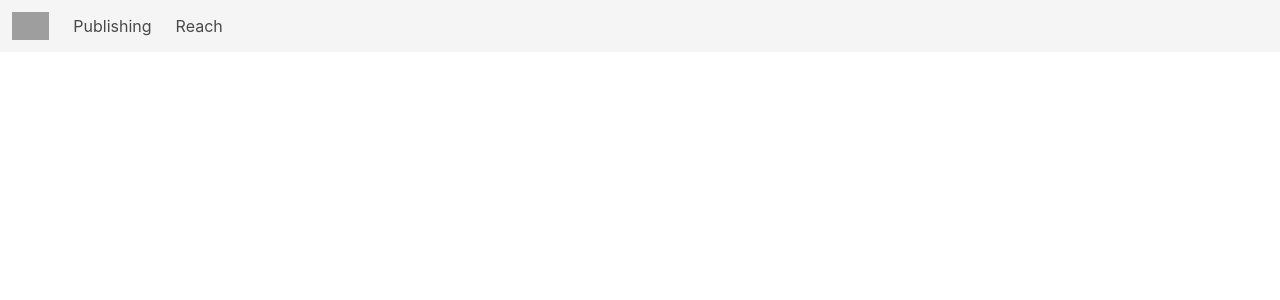
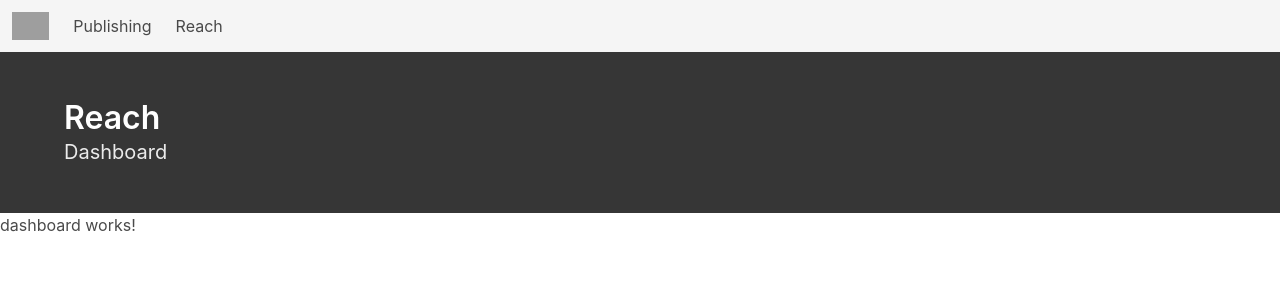
Before and after one commit to laszlofarkas/WebSite, an Angular app: page /reach in a window 1280 px wide. Before the commit this address led to /. Shown: the top 300 px of the page. Built offline with nearby package versions, Linux system fonts and the light colour scheme; grey boxes are pictures that could not be loaded.

Commit message:
Creat reach module

```diff
--- a/src/app/app.component.html
+++ b/src/app/app.component.html
@@ -1,7 +1,7 @@
 <nav class="navbar is-fixed-top is-light">
   <div class="navbar-brand">
     <div class="navbar-item">
-      <img src="https://lever-client-logos.s3.amazonaws.com/24481813-e1e1-46f6-9f36-c1099985bf10-1462345304796.png" alt="Faclon.io">
+      <img src="https://lever-client-logos.s3.amazonaws.com/24481813-e1e1-46f6-9f36-c1099985bf10-1462345304796.png" alt="Falcon.io">
     </div>
 
     <a role="button" class="navbar-burger" data-target='navbarMenu' (click)="showMenu = !showMenu">
@@ -14,7 +14,7 @@
   <div class="navbar-menu" id="navbarMenu" [ngClass]="{'is-active': showMenu}">
     <div class="navbar-start">
       <a role="button" class="navbar-item" routerLink="/publishing">Publishing</a>
-      <a role="button" class="navbar-item" routerLink="/publishing/edit">Reach</a>
+      <a role="button" class="navbar-item" routerLink="/reach">Reach</a>
     </div>
   </div>
 </nav>
--- a/src/app/app.module.ts
+++ b/src/app/app.module.ts
@@ -4,6 +4,7 @@ import { NgModule } from '@angular/core';
 import { AppComponent } from './app.component';
 import { AppRoutingModule } from './app-routing.module';
 import { PublishingModule } from './publishing/publishing.module';
+import { ReachModule } from './reach/reach.module';
 
 @NgModule({
   declarations: [
@@ -12,6 +13,7 @@ import { PublishingModule } from './publishing/publishing.module';
   imports: [
     BrowserModule,
     PublishingModule,
+    ReachModule,
     AppRoutingModule
   ],
   providers: [],
--- /dev/null
+++ b/src/app/reach/dashboard.component.html
@@ -0,0 +1,17 @@
+<!-- Page header -->
+<section class="hero is-dark">
+    <div class="hero-body">
+      <div class="container">
+        <h1 class="title">
+          Reach
+        </h1>
+        <h2 class="subtitle">
+          Dashboard
+        </h2>
+      </div>
+    </div>
+  </section>
+
+<p>
+  dashboard works!
+</p>
--- /dev/null
+++ b/src/app/reach/dashboard.component.ts
@@ -0,0 +1,15 @@
+import { Component, OnInit } from '@angular/core';
+
+@Component({
+  selector: 'app-dashboard',
+  templateUrl: './dashboard.component.html',
+  styleUrls: ['./dashboard.component.scss']
+})
+export class DashboardComponent implements OnInit {
+
+  constructor() { }
+
+  ngOnInit() {
+  }
+
+}
--- /dev/null
+++ b/src/app/reach/reach-routing.module.ts
@@ -0,0 +1,14 @@
+import { NgModule } from '@angular/core';
+import { Routes, RouterModule } from '@angular/router';
+
+import { DashboardComponent } from './dashboard.component';
+
+const reachRoutes: Routes = [
+  { path: 'reach', component: DashboardComponent }
+];
+
+@NgModule({
+  imports: [RouterModule.forChild(reachRoutes)],
+  exports: [RouterModule]
+})
+export class ReachRoutingModule { }
```
Also changed, not shown: src/app/reach/reach.module.ts (added, +16 -0 lines), src/app/reach/dashboard.component.scss (added).
